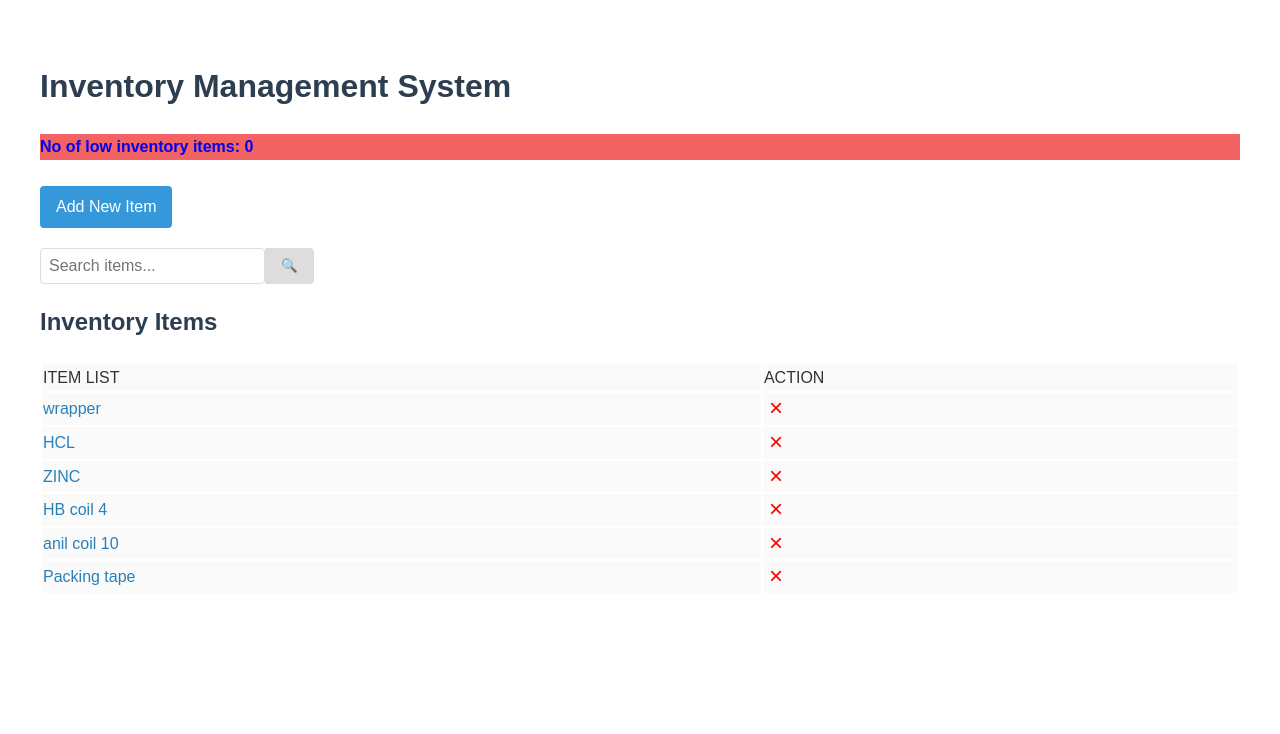
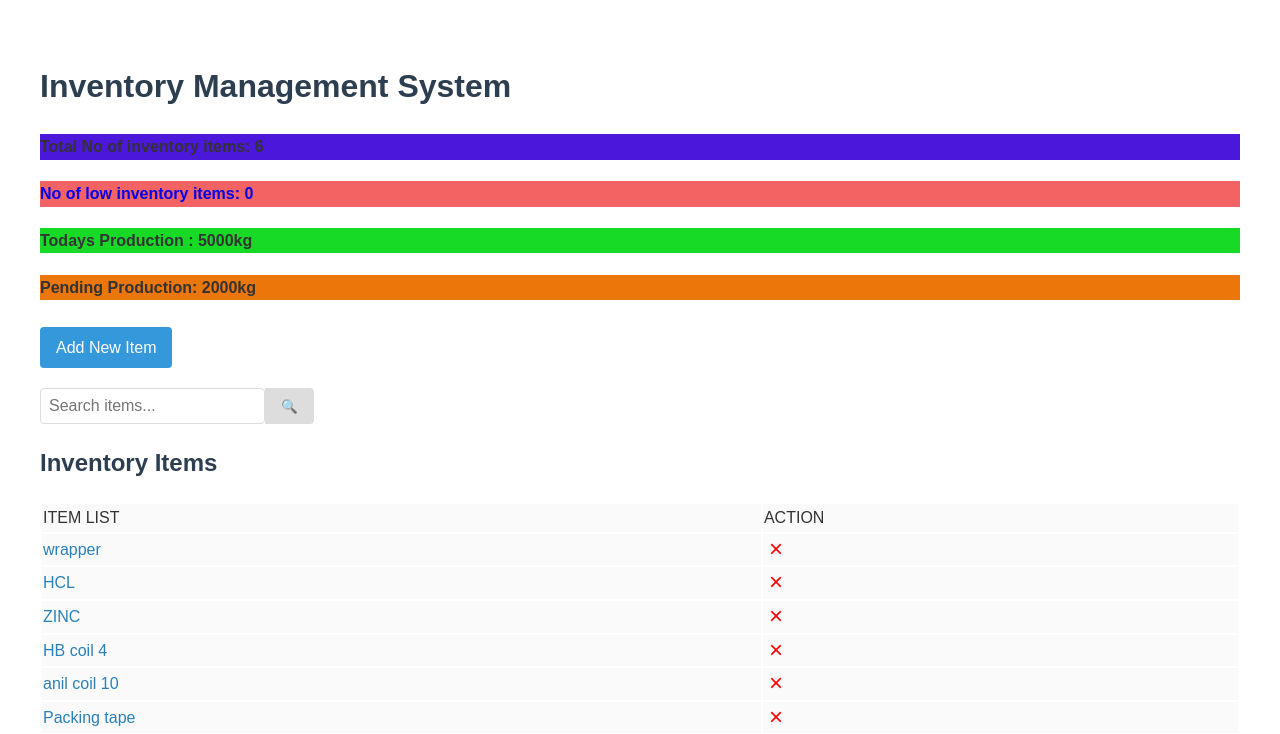
Before and after one commit to SaptarshiChandra99/inventory-management, a Flask app: page / in a window 1280 px wide. Shown: the top 734 px of the page. Run offline with Flask 3, Linux system fonts and the light colour scheme; data comes from the database, SQL or seed files in the repository.

Commit message:
added some more stuff to the index dashboard not all working and corrosponding changes in app.py

```diff
--- a/app.py
+++ b/app.py
@@ -261,8 +261,11 @@ def index():
     c.execute('SELECT COUNT(*) FROM items WHERE minimum_inventory >= current_inventory')
     no_of_low_inv_item = c.fetchone()
 
+    c.execute('SELECT COUNT(id) FROM ITEMS ')
+    no_of_items = c.fetchone()
+
     conn.close()
-    return render_template('index.html', items=items , no_of_low_inv_item = no_of_low_inv_item, search_term=search_term)
+    return render_template('index.html', items=items , no_of_low_inv_item = no_of_low_inv_item, search_term=search_term , no_of_items = no_of_items)
 
 @app.route('/low_inventory_list' , methods = ['GET'])
 def low_inventory_list():
--- a/templates/index.html
+++ b/templates/index.html
@@ -2,10 +2,23 @@
 
 {% block content %}
     <h1>Inventory Management System</h1>
-    <div class="inventory status" style="background-color: rgb(243, 99, 99);">
+
+    <div class="fp-dashboard">
+
+        <div class="inventory status" style="background-color: rgb(75, 23, 218);">
+        <h4>Total No of inventory items: <b>{{no_of_items[0]}}</b></h4>
+        </div>
+        <div class="inventory status" style="background-color: rgb(243, 99, 99);">
         <h4><a href = "{{ url_for('low_inventory_list') }}">No of low inventory items: <b>{{no_of_low_inv_item[0]}}</a></b></h4>
+        </div>
+        <div class="inventory status" style="background-color: rgb(23, 218, 39);">
+            <h4>Todays Production : <b>5000kg</b></h4>
+        </div>
+        <div class="inventory status" style="background-color: rgb(235, 118, 9);">
+            <h4>Pending Production: <b>2000kg</b></h4>
+        </div>
+
     </div>
-
 
     <a href="{{ url_for('add_item') }}" class="btn">Add New Item</a>
 
```
